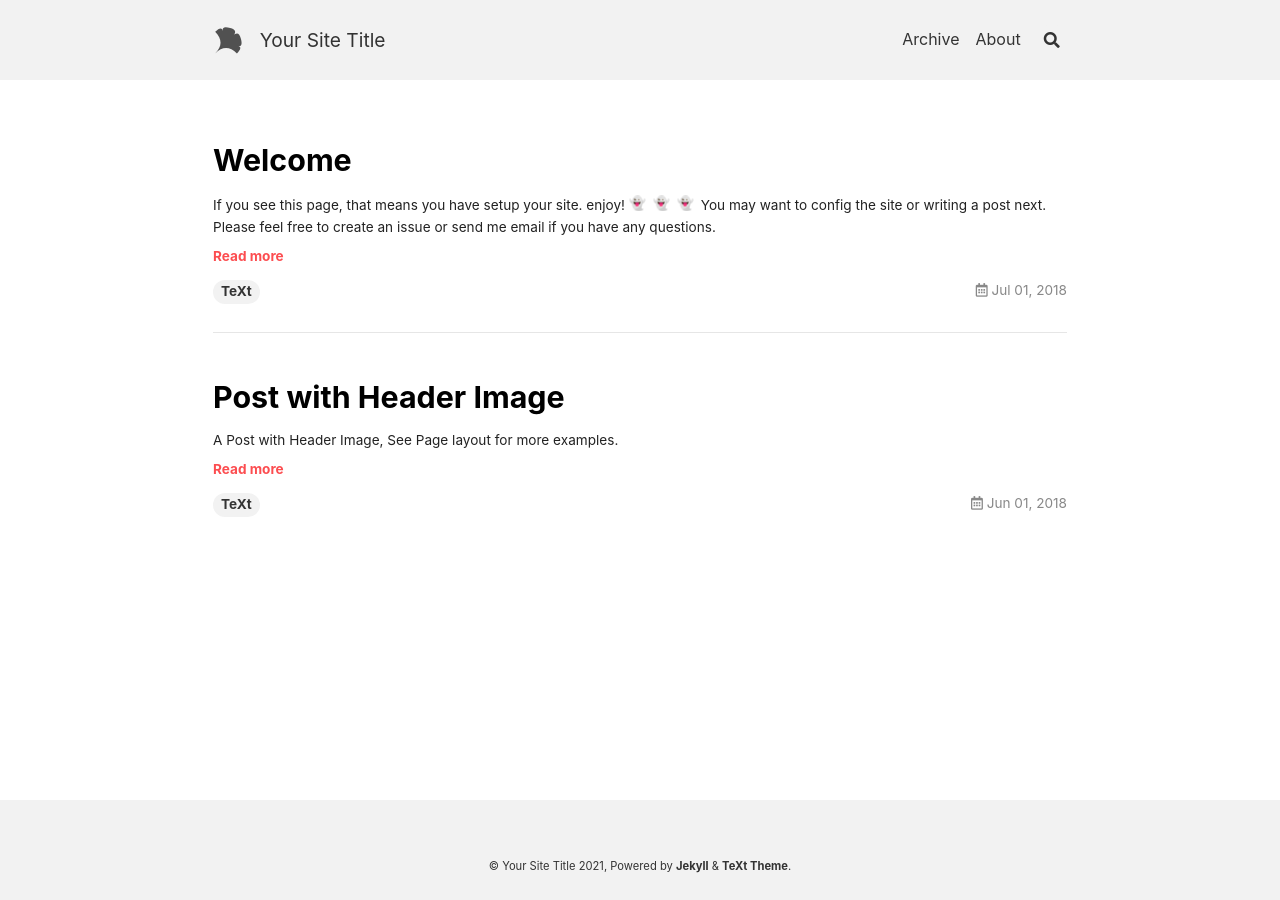
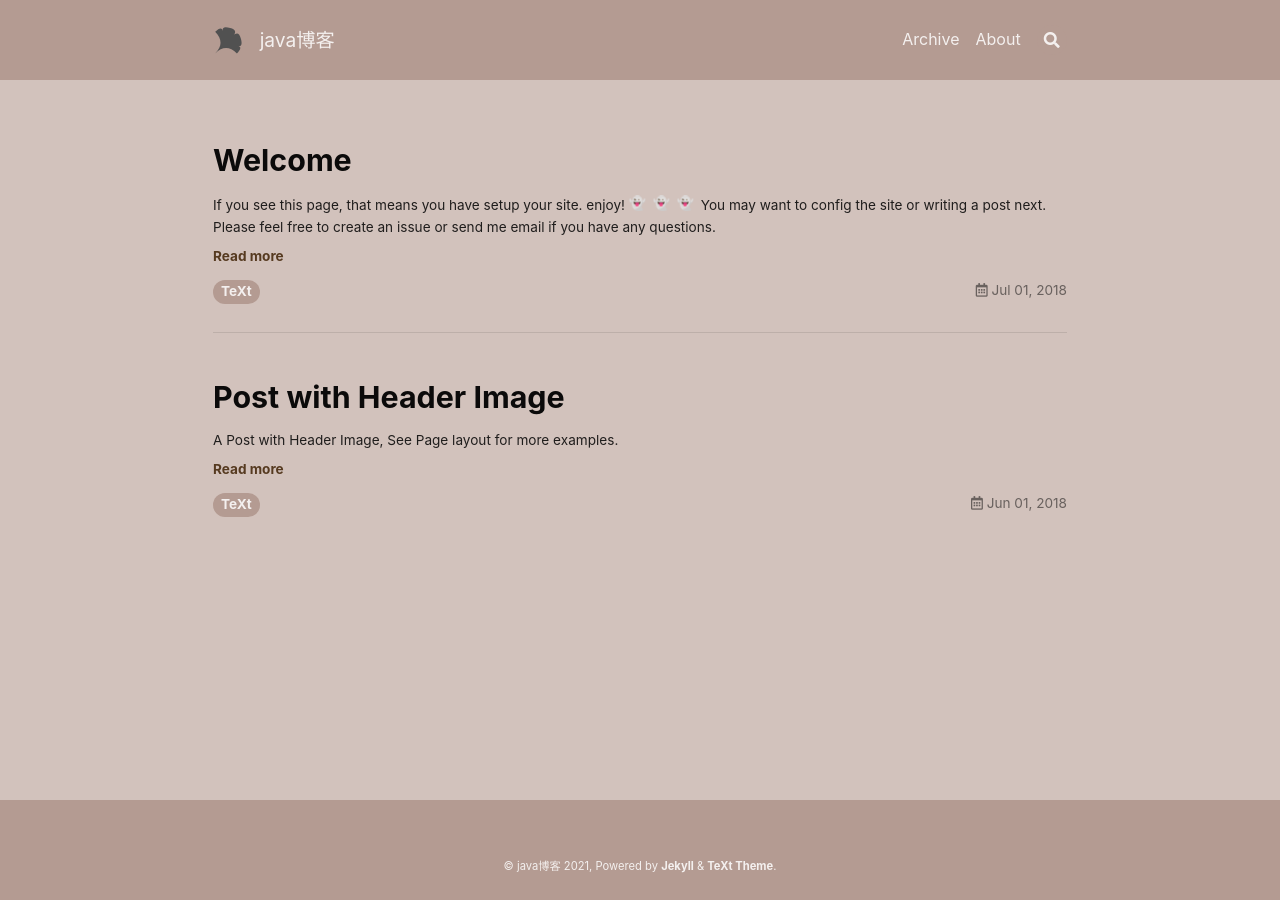
Before and after one commit to zc1321/zc1321.github.io, a Jekyll site: the page built from index.html, in a window 1280 px wide. Built offline with Jekyll 4.4.1, drawn with Linux system fonts in a browser that asks for light colours; nearby versions of some CDN libraries; emoji names are drawn with the system emoji font; the list of posts is cut into pages by our own code.

Commit message:
Update _config.yml

```diff
--- a/_config.yml
+++ b/_config.yml
@@ -16,11 +16,11 @@
 
 ## => Site Settings
 ##############################
-text_skin: default # "default" (default), "dark", "forest", "ocean", "chocolate", "orange"
+text_skin: chocolate # "default" (default), "dark", "forest", "ocean", "chocolate", "orange"
 highlight_theme: default # "default" (default), "tomorrow", "tomorrow-night", "tomorrow-night-eighties", "tomorrow-night-blue", "tomorrow-night-bright"
 url     : # the base hostname & protocol for your site e.g. https://www.someone.com
 baseurl : # does not include hostname
-title   : Your Site Title
+title   : java博客
 description: > # this means to ignore newlines until "Language & timezone"
   Your Site Description
 
```
